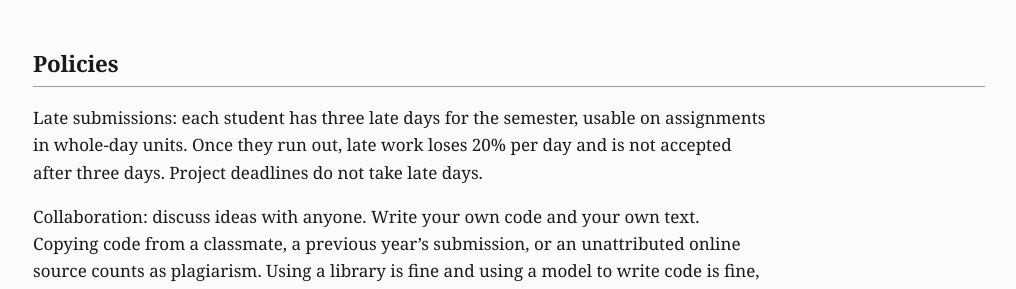
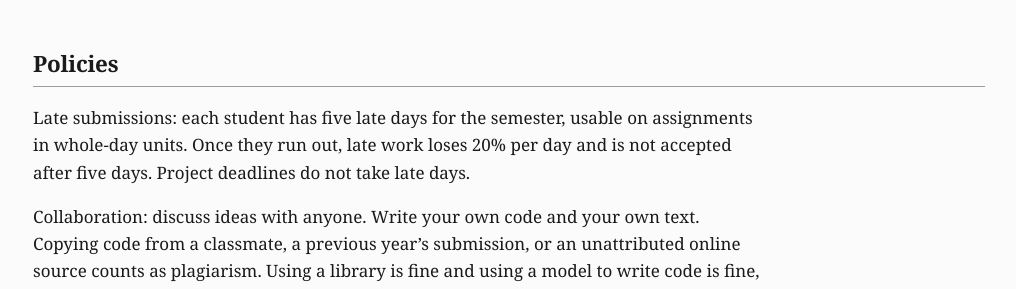
Before and after one commit to Mobile-Robotics-2026/mobile-robotics-2026.github.io, a Jekyll site: the page built from index.md, in a window 1280 px wide and 900 px high, scrolled down 5858 px. Shown: the part 154-443 px from the top of the window, without its empty margins (131-1147 px from the left). Built offline with Jekyll 4.4.1, drawn with Linux system fonts in a browser that asks for light colours.

Commit message:
More Info

```diff
--- a/index.md
+++ b/index.md
@@ -191,9 +191,9 @@ timeline document is due.
 
 ## Policies
 
-Late submissions: each student has three late days for the semester, usable on
+Late submissions: each student has five late days for the semester, usable on
 assignments in whole-day units. Once they run out, late work loses 20% per day and is not
-accepted after three days. Project deadlines do not take late days.
+accepted after five days. Project deadlines do not take late days.
 
 Collaboration: discuss ideas with anyone. Write your own code and your own text.
 Copying code from a classmate, a previous year's submission, or an unattributed online
```
